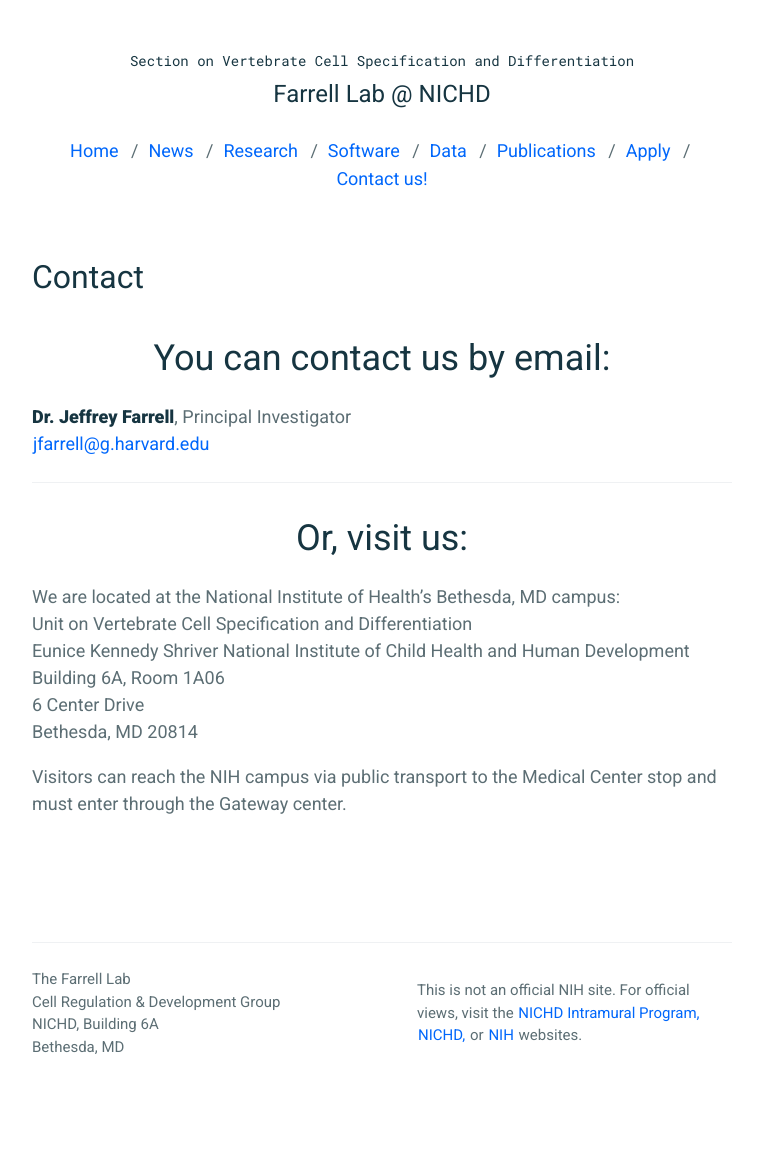
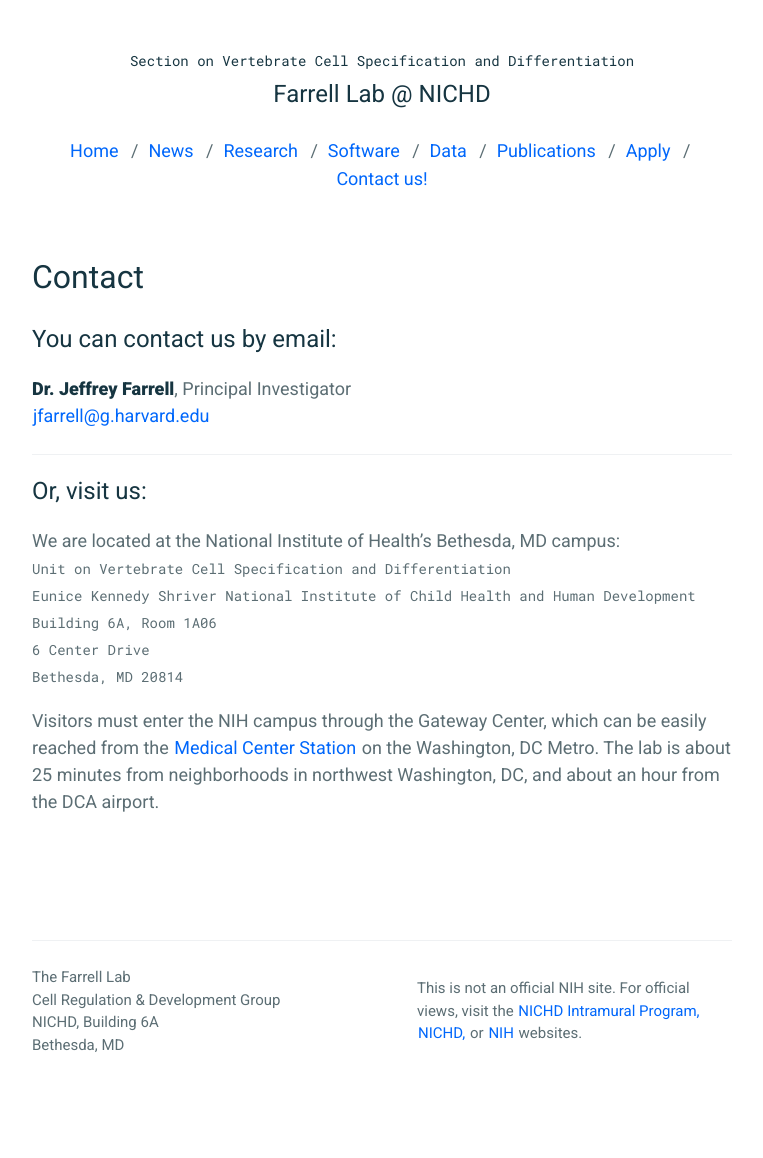
Before and after one commit to farrelllab/farrelllab.github.io, a Jekyll site: the page built from _pages/contact.md, in a window 1280 px wide. Shown: the whole page, without its empty margins (258-1021 px from the left). Built offline with Jekyll 4.4.1, drawn with Linux system fonts in a browser that asks for light colours.

Commit message:
Update transit directions

```diff
--- a/_pages/contact.md
+++ b/_pages/contact.md
@@ -4,19 +4,19 @@ title: Contact
 permalink: /contact/
 ---
 
-# You can contact us by email:
+## You can contact us by email:
 **Dr. Jeffrey Farrell**, Principal Investigator<br />
 [jfarrell@g.harvard.edu](mailto:jfarrell@g.harvard.edu)
 
 ----------------------------
 
-# Or, visit us:
+## Or, visit us:
 
 We are located at the National Institute of Health's Bethesda, MD campus:<br />
-Unit on Vertebrate Cell Specification and Differentiation<br />
+<code>Unit on Vertebrate Cell Specification and Differentiation<br />
 Eunice Kennedy Shriver National Institute of Child Health and Human Development<br />
 Building 6A, Room 1A06<br />
 6 Center Drive<br />
-Bethesda, MD 20814
+Bethesda, MD 20814</code>
 
-Visitors can reach the NIH campus via public transport to the Medical Center stop and must enter through the Gateway center.
+Visitors must enter the NIH campus through the Gateway Center, which can be easily reached from the [Medical Center Station](https://wmata.com/rider-guide/stations/medical-center.cfm) on the Washington, DC Metro. The lab is about 25 minutes from neighborhoods in northwest Washington, DC, and about an hour from the DCA airport.
```
